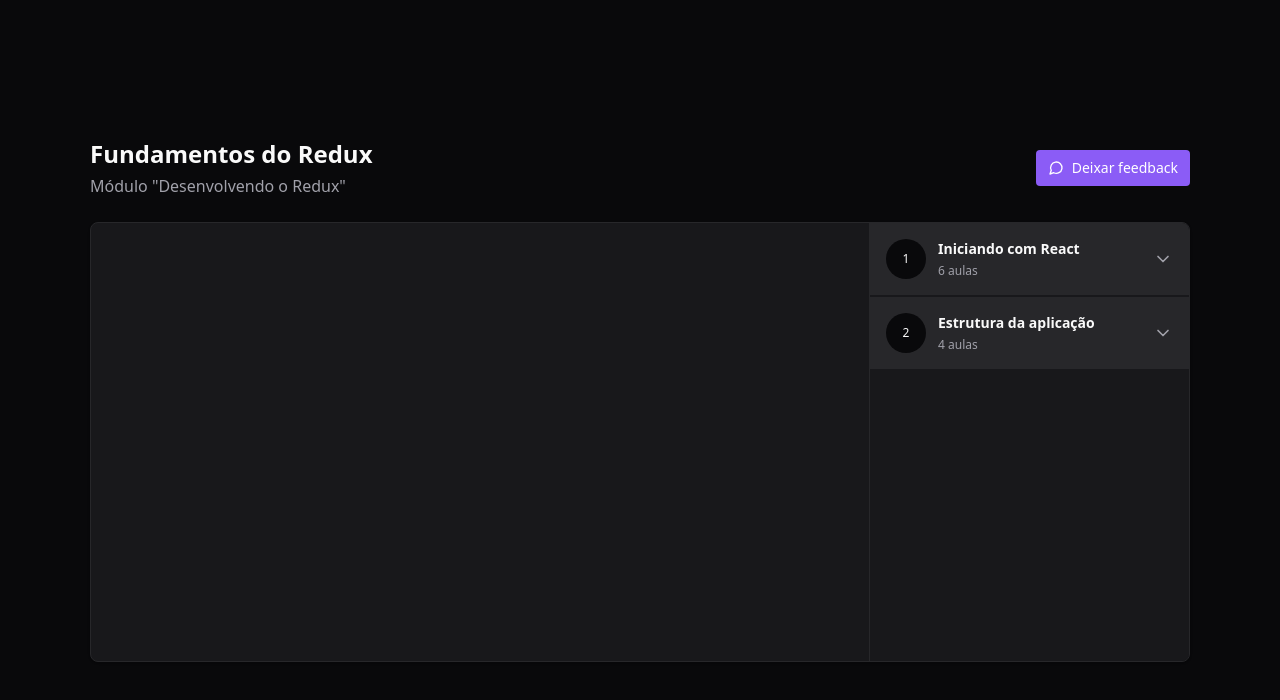
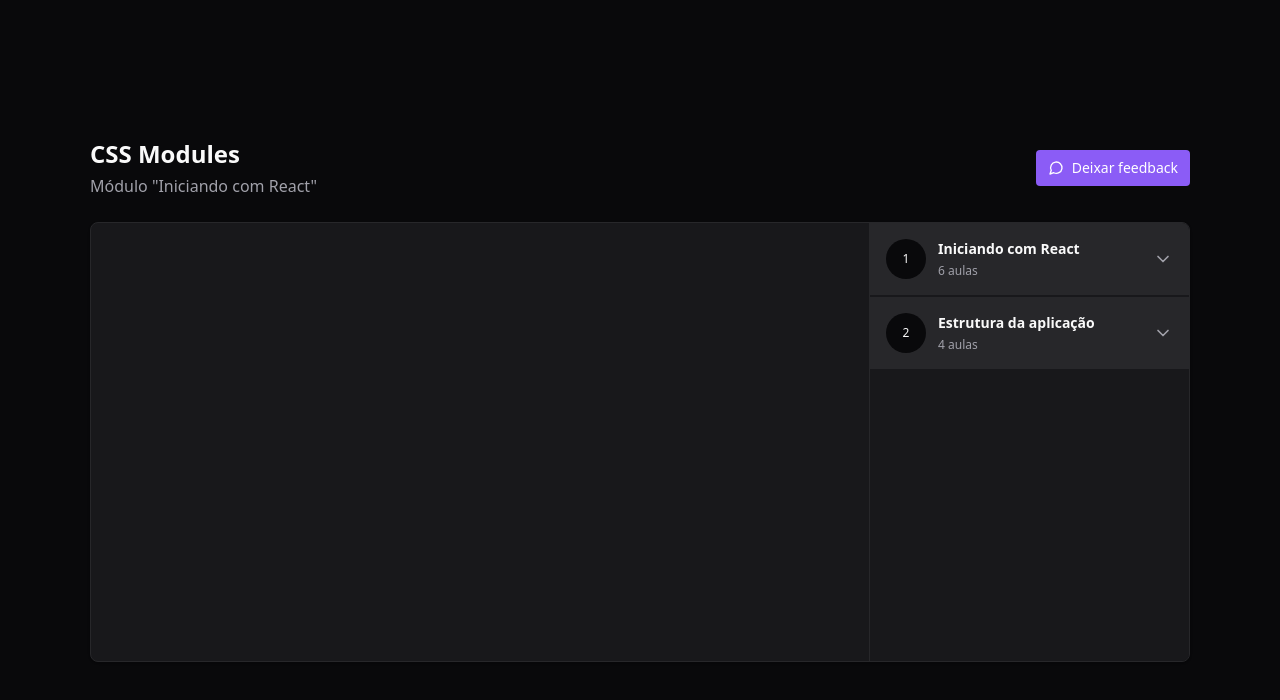
Before and after one commit to VictorGianelli/react-redux-zustand, a React (Vite) app: page / in a window 1280 px wide. Shown: the top 700 px of the page. Built offline with nearby package versions, Linux system fonts and the light colour scheme.

Commit message:
Destacando aula atual

```diff
--- a/src/components/Lesson.tsx
+++ b/src/components/Lesson.tsx
@@ -1,16 +1,26 @@
-import { Video } from "lucide-react";
+import { PlayCircle,Video } from "lucide-react";
 
 interface LessonProps {
   title: string
   duration: string
+  isCurrent?: boolean;
   onPlay: () => void;
 }
 
-export function Lesson({ title,duration,onPlay } : LessonProps) {
+export function Lesson({ title,duration,onPlay,isCurrent = false } : LessonProps) {
 
   return (
-    <button onClick={onPlay} className="flex items-center gap-3 text-sm text-zinc-400">
+    <button
+      onClick={onPlay}
+      data-active={isCurrent}
+      disabled={isCurrent}
+      className="flex items-center gap-3 text-sm text-zinc-400 data-[active=true]:text-emerald-400 enabled:hover:text-zinc-100"
+    >
+      {isCurrent ? (
+        <PlayCircle className="w-4 h-4 text-emerald-400" />
+      ) : (
         <Video className="w-4 h-4 text-zinc-500" />
+      )}
         <span>{title}</span>
         <span className="ml-auto font-mono text-xs text-zinc-500">{duration}</span>
     </button>
--- a/src/components/Module.tsx
+++ b/src/components/Module.tsx
@@ -14,6 +14,11 @@
 
 export function Module({ moduleIndex,title,lessonsAmount } : ModuleProps) {
   const dispatch = useDispatch()
+  const { currentModuleIndex, currentLessonIndex } = useAppSelector(state => {
+    const { currentModuleIndex, currentLessonIndex } = state.player
+
+    return { currentModuleIndex, currentLessonIndex }
+  })
   const lessons = useAppSelector(state => {
     return state.player.course.modules[moduleIndex].lessons
   })
@@ -36,11 +41,14 @@
       <Collapsible.Content >
         <nav className="relative flex flex-col gap-4 p-6">
         {lessons.map((lesson,lessonIndex) => {
+          const isCurrent = currentModuleIndex === moduleIndex &&
+          currentLessonIndex === lessonIndex
             return (
               <Lesson
                 key={lesson.id}
                 title={lesson.title}
                 duration={lesson.duration}
+                isCurrent={isCurrent}
                 onPlay={() => dispatch(play([moduleIndex,lessonIndex]))}
               />
             )
--- a/src/components/header.tsx
+++ b/src/components/header.tsx
@@ -1,8 +1,19 @@
+import { useAppSelector } from "../store";
+
 export function Header() {
+  const { currentModule, currentLesson } = useAppSelector(state => {
+    const { currentModuleIndex, currentLessonIndex } = state.player
+
+    const currentModule = state.player.course.modules[currentModuleIndex]
+    const currentLesson = currentModule.lessons[currentLessonIndex]
+
+    return { currentModule, currentLesson }
+  })
+
   return (
     <div className="flex flex-col gap-1">
-        <h1 className="text-2xl font-bold">Fundamentos do Redux</h1>
-        <span className="texu-sm text-zinc-400">Módulo "Desenvolvendo o Redux"</span>
+        <h1 className="text-2xl font-bold">{currentLesson.title}</h1>
+        <span className="texu-sm text-zinc-400">Módulo "{currentModule.title}"</span>
     </div>
   )
 }
```
